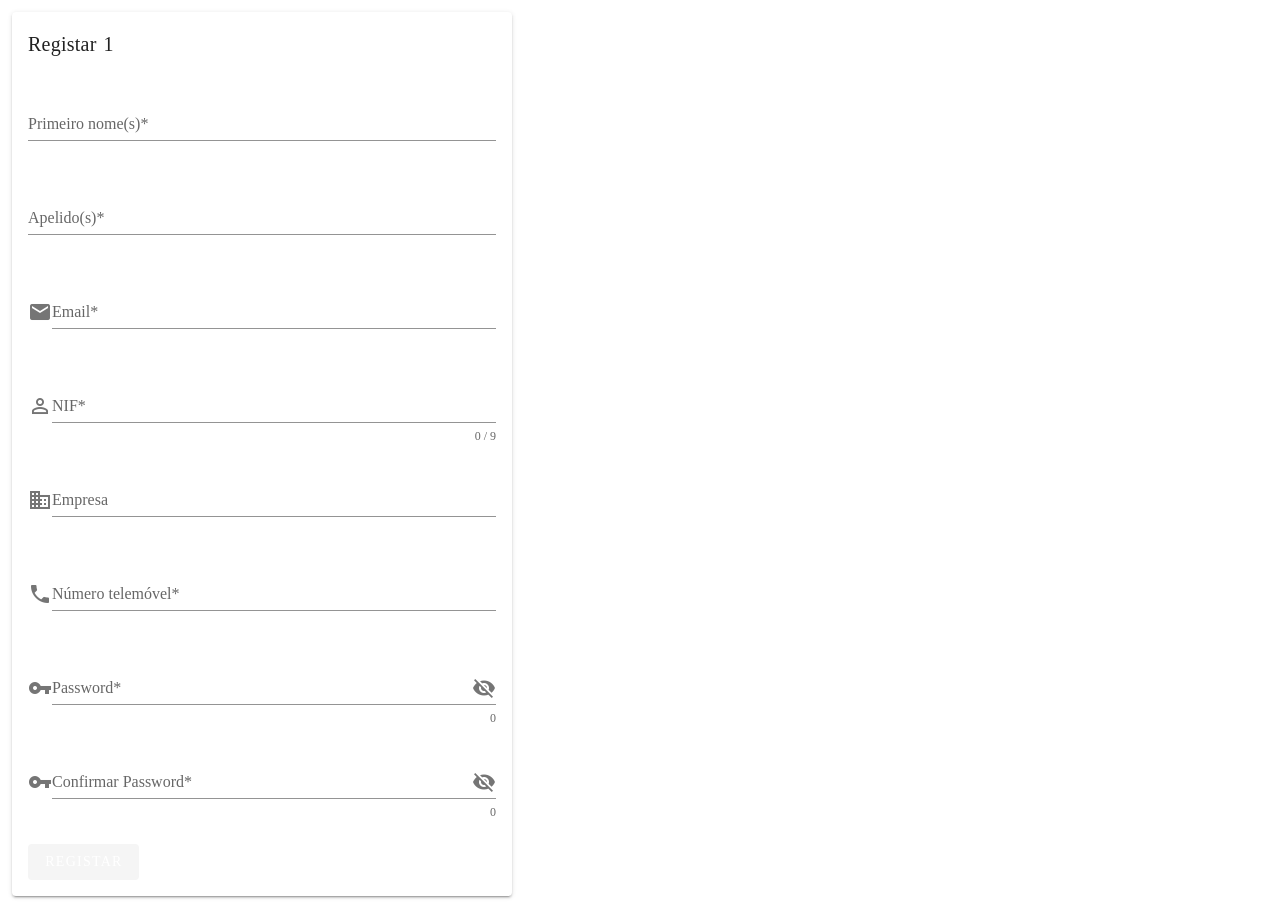
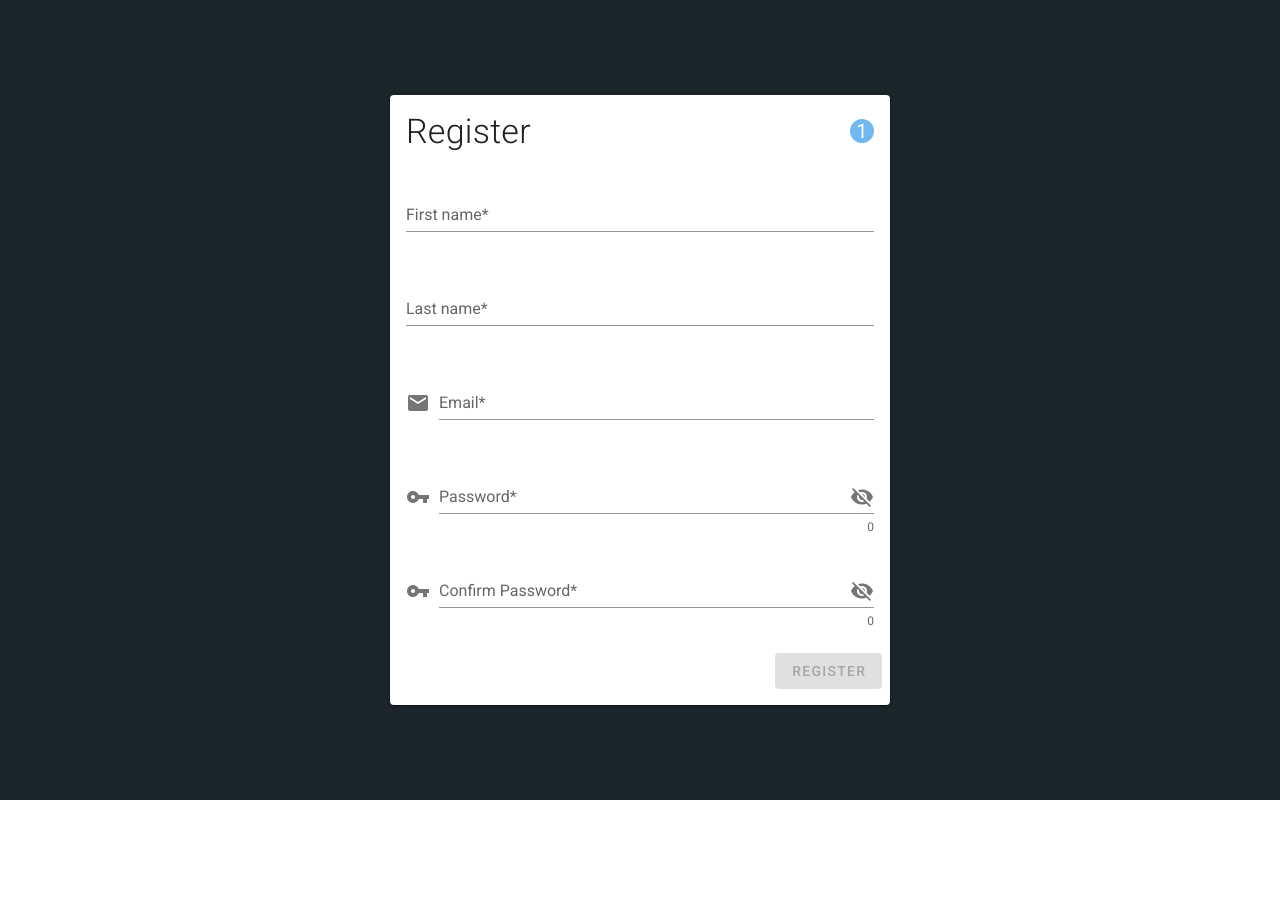
Before and after one commit to brunosilva5/Advanced-Information-Systems, a Nuxt app in the folder frontend/: page /auth/register in a window 1280 px wide. After the commit the page ends 800 px from the top, so only its background shows below. Built offline with nearby package versions, Linux system fonts and the light colour scheme.

Commit message:
:sparkles: [frontend] Add Login/Register Pages

```diff
--- a/frontend/nuxt.config.js
+++ b/frontend/nuxt.config.js
@@ -1,6 +1,7 @@
 import colors from "vuetify/es5/util/colors";
 
 export default {
+  ssr: false,
   // Target: https://go.nuxtjs.dev/config-target
   target: "static",
 
@@ -30,7 +31,7 @@ export default {
   css: [],
 
   // Plugins to run before rendering page: https://go.nuxtjs.dev/config-plugins
-  plugins: [],
+  plugins: ["~/plugins/vee-validate"],
 
   // Auto import components: https://go.nuxtjs.dev/config-components
   components: true,
--- a/frontend/pages/auth/login.vue
+++ b/frontend/pages/auth/login.vue
@@ -1,12 +1,12 @@
 <template>
-  <v-container fill-height class="primary" fluid>
+  <v-container fill-height class="first" fluid>
     <v-card :loading="loading ? 'accent' : null" class="mx-auto px-4">
-      <v-card-title class="primary--text">
+      <v-card-title class="first--text">
         <p class="text-h3 font-weight-light">Login</p>
       </v-card-title>
       <v-card-subtitle
-        >Ainda não se encontra registado?
-        <NuxtLink to="/register">Carregue aqui</NuxtLink></v-card-subtitle
+        >New to SWOTLab?
+        <NuxtLink to="/auth/register">Sign up now</NuxtLink></v-card-subtitle
       >
       <v-card-text>
         <ValidationObserver ref="loginForm" v-slot="{ invalid }">
@@ -61,7 +61,8 @@
               <v-col class="ml-auto text-right" cols="12" sm="3" xsm="12">
                 <v-btn
                   depressed
-                  color="primary"
+                  color="third"
+                  class="white--text"
                   :disabled="invalid"
                   type="submit"
                   >Entrar</v-btn
@@ -126,7 +127,7 @@ export default {
         await this.$auth.loginWith("local", { data: this.login });
       } catch (error) {
         this.$refs.loginForm.setErrors({
-          email: ["Email ou password incorrecto(s)"],
+          email: ["Email or password is incorrect."],
         });
       }
       this.loading = false;
--- a/frontend/pages/auth/register.vue
+++ b/frontend/pages/auth/register.vue
@@ -1,10 +1,10 @@
 <template>
-  <v-container fill-height class="primary" fluid>
+  <v-container fill-height class="first" fluid>
     <v-card class="mx-auto" width="500">
       <v-card-title class="title font-weight-regular justify-space-between">
-        <p class="text-h3 font-weight-light">{{ currentTitle }}</p>
+        <div class="text-h4 font-weight-light">{{ currentTitle }}</div>
         <v-avatar
-          color="primary lighten-2"
+          color="third lighten-2"
           class="subheading white--text"
           size="24"
           v-text="step"
@@ -27,9 +27,9 @@
                       rules="required"
                     >
                       <v-text-field
-                        v-model="register.user.first_name"
+                        v-model="register.first_name"
                         :error-messages="errors"
-                        label="Primeiro nome(s)*"
+                        label="First name*"
                         maxlength="20"
                         autocomplete="given-name"
                       ></v-text-field>
@@ -45,9 +45,9 @@
                       rules="required"
                     >
                       <v-text-field
-                        v-model="register.user.last_name"
+                        v-model="register.last_name"
                         :error-messages="errors"
-                        label="Apelido(s)*"
+                        label="Last name*"
                         autocomplete="family-name"
                       ></v-text-field>
                     </ValidationProvider>
@@ -62,76 +62,17 @@
                       rules="required|email"
                     >
                       <v-text-field
-                        v-model="register.user.email"
+                        v-model="register.email"
                         :error-messages="errors"
                         prepend-icon="email"
                         label="Email*"
-                        hint="exemplo@email.com"
+                        hint="example@email.com"
                         autocomplete="email"
                       ></v-text-field>
                     </ValidationProvider>
                   </v-col>
 
                   <!-- |||||||||||||||||||||||||||||||||||||||||||||||||||||||||||||||| -->
-                  <!-- NIF -->
-                  <v-col cols="12">
-                    <ValidationProvider
-                      v-slot="{ errors }"
-                      vid="NIF"
-                      name="NIF"
-                      rules="required"
-                    >
-                      <v-text-field
-                        v-model="register.NIF"
-                        :error-messages="errors"
-                        prepend-icon="perm_identity"
-                        label="NIF*"
-                        maxlength="9"
-                        counter
-                        hint="Número de Identificação Fiscal"
-                      ></v-text-field>
-                    </ValidationProvider>
-                  </v-col>
-                  <!-- |||||||||||||||||||||||||||||||||||||||||||||||||||||||||||||||| -->
-
-                  <!-- Company -->
-                  <v-col cols="12">
-                    <ValidationProvider
-                      v-slot="{ errors }"
-                      vid="company"
-                      name="Empresa"
-                    >
-                      <v-text-field
-                        v-model="register.company"
-                        :error-messages="errors"
-                        prepend-icon="business"
-                        label="Empresa"
-                        hint="Campo opcional. A empresa onde trabalha."
-                        autocomplete="organization"
-                      ></v-text-field>
-                    </ValidationProvider>
-                  </v-col>
-                  <!-- |||||||||||||||||||||||||||||||||||||||||||||||||||||||||||||||| -->
-
-                  <!-- Phone number -->
-                  <v-col cols="12">
-                    <ValidationProvider
-                      v-slot="{ errors }"
-                      vid="phone_number"
-                      name="Telemóvel"
-                      rules="required"
-                    >
-                      <v-text-field
-                        v-model="register.phone_number"
-                        :error-messages="errors"
-                        prepend-icon="phone"
-                        maxlength="15"
-                        label="Número telemóvel*"
-                        hint="Indicativo por defeito: +351"
-                        autocomplete="tel"
-                      ></v-text-field>
-                    </ValidationProvider>
-                  </v-col>
 
                   <!-- Password -->
                   <v-col cols="12">
@@ -142,7 +83,7 @@
                       rules="required"
                     >
                       <v-text-field
-                        v-model="register.user.password"
+                        v-model="register.password"
                         :error-messages="errors"
                         prepend-icon="vpn_key"
                         :append-icon="
@@ -171,7 +112,7 @@
                       rules="required"
                     >
                       <v-text-field
-                        v-model="register.user.confirm_password"
+                        v-model="register.confirm_password"
                         :error-messages="errors"
                         prepend-icon="vpn_key"
                         block
@@ -181,7 +122,7 @@
                             : 'visibility_off'
                         "
                         :type="show_register_password2 ? 'text' : 'password'"
-                        label="Confirmar Password*"
+                        label="Confirm Password*"
                         counter
                         autocomplete="new-password"
                         @click:append="
@@ -198,7 +139,7 @@
                       color="primary"
                       type="submit"
                       :disabled="invalid"
-                      >Registar</v-btn
+                      >Register</v-btn
                     >
                   </v-col>
                 </v-row>
@@ -214,17 +155,22 @@
               class="mb-4"
               contain
               height="128"
-              src="https://marfonbackoffice.s3.eu-west-3.amazonaws.com/frontend_images/all_white.png"
+              src="/Logo/vector/default-monochrome-black.svg"
             ></v-img>
-            <h3 class="title font-weight-light mb-2">Bem-vindo ao Marfon!</h3>
-            <span class="font-weight-light"
-              >Obrigado por se registar! Para poder efetuar login com a sua
-              conta por favor verifique a sua caixa de entrada.</span
+            <h3 class="title font-weight-light mb-2">Welcome to SWOTLab!</h3>
+            <span class="font-weight-light">
+              Thank you for registering! In order to log in with your account
+              please confirm your email.</span
             >
-            <v-divider class="mx-4"></v-divider>
+            <v-divider class="ma-4"></v-divider>
 
-            <v-btn outlined nuxt :to="{ path: '/' }"
-              >Carregue aqui para voltar ao início</v-btn
+            <v-btn
+              depressed
+              color="third"
+              class="white--text"
+              nuxt
+              :to="{ path: '/auth/login' }"
+              >Click here to login</v-btn
             >
           </div>
         </v-window-item>
@@ -241,8 +187,8 @@ export default {
     ValidationProvider,
     ValidationObserver,
   },
-  // use the auth minimal layout
-  layout: "auth",
+  // use no layout
+  layout: "empty",
 
   //middleware: ["not_authenticated"],
   data: () => ({
@@ -256,25 +202,20 @@ export default {
     step: 1,
     // Register payload
     register: {
-      NIF: "",
-      company: "",
-      phone_number: "",
-      user: {
-        email: "",
-        first_name: "",
-        last_name: "",
-        password: "",
-        confirm_password: "",
-      },
+      email: "",
+      first_name: "",
+      last_name: "",
+      password: "",
+      confirm_password: "",
     },
   }),
   computed: {
     currentTitle() {
       switch (this.step) {
         case 1:
-          return "Registar";
+          return "Register";
         default:
-          return "Registo efetuado";
+          return "Registration Successful";
       }
     },
   },
@@ -283,22 +224,12 @@ export default {
     // Register user
     async registerUser() {
       try {
-        await this.$axios.post("/clients/create/", this.register);
+        await this.$axios.post("/users/create/", this.register);
         this.step++;
       } catch (error) {
-        // Email needs manual set
-        if ("user" in error.response.data) {
-          if ("email" in error.response.data.user) {
-            this.$refs.registerForm.setErrors({
-              email: error.response.data.user.email,
-            });
-          }
-        }
         this.$refs.registerForm.setErrors(error.response.data);
       }
     },
   },
 };
 </script>
-
-<style></style>
--- /dev/null
+++ b/frontend/plugins/vee-validate.js
@@ -0,0 +1,13 @@
+import { extend } from "vee-validate";
+
+import { required, email } from "vee-validate/dist/rules";
+
+extend("required", {
+  ...required,
+  message: "This field is required.",
+});
+
+extend("email", {
+  ...email,
+  message: "Invalid email.",
+});
```
